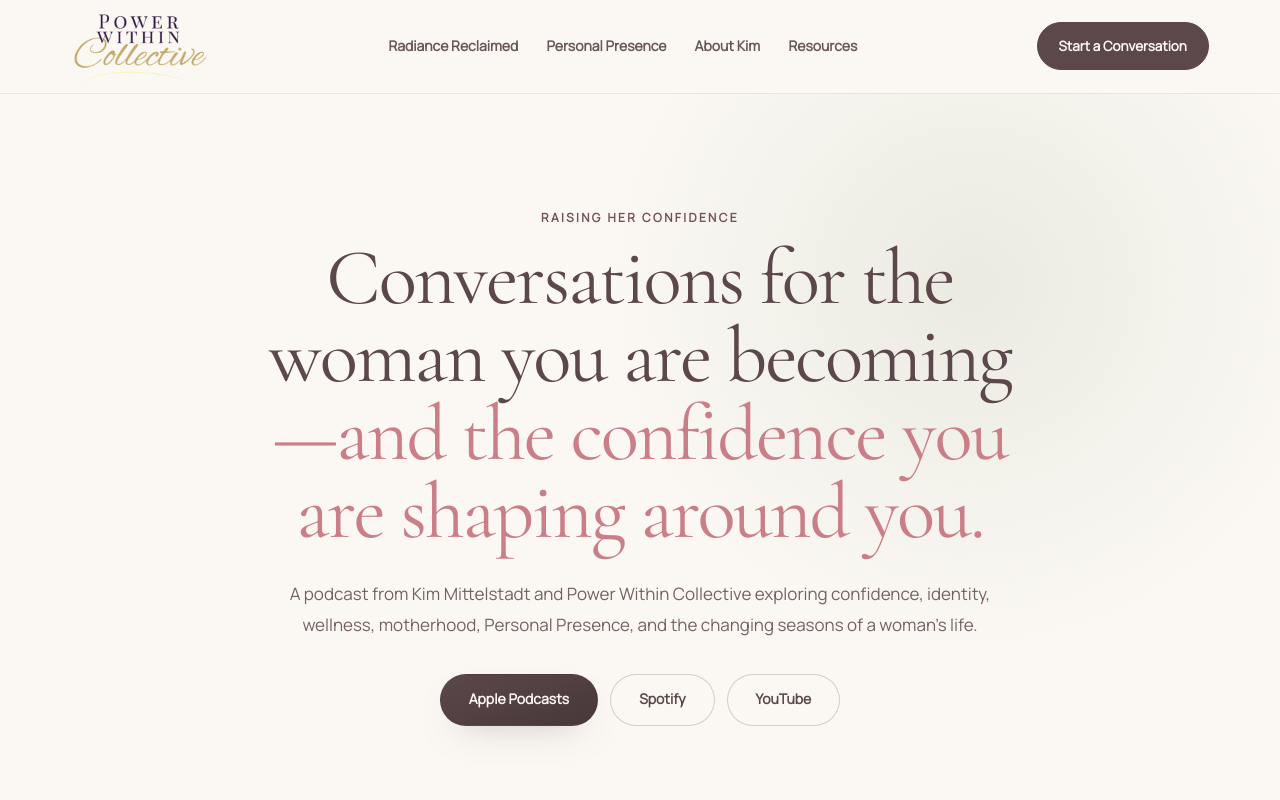
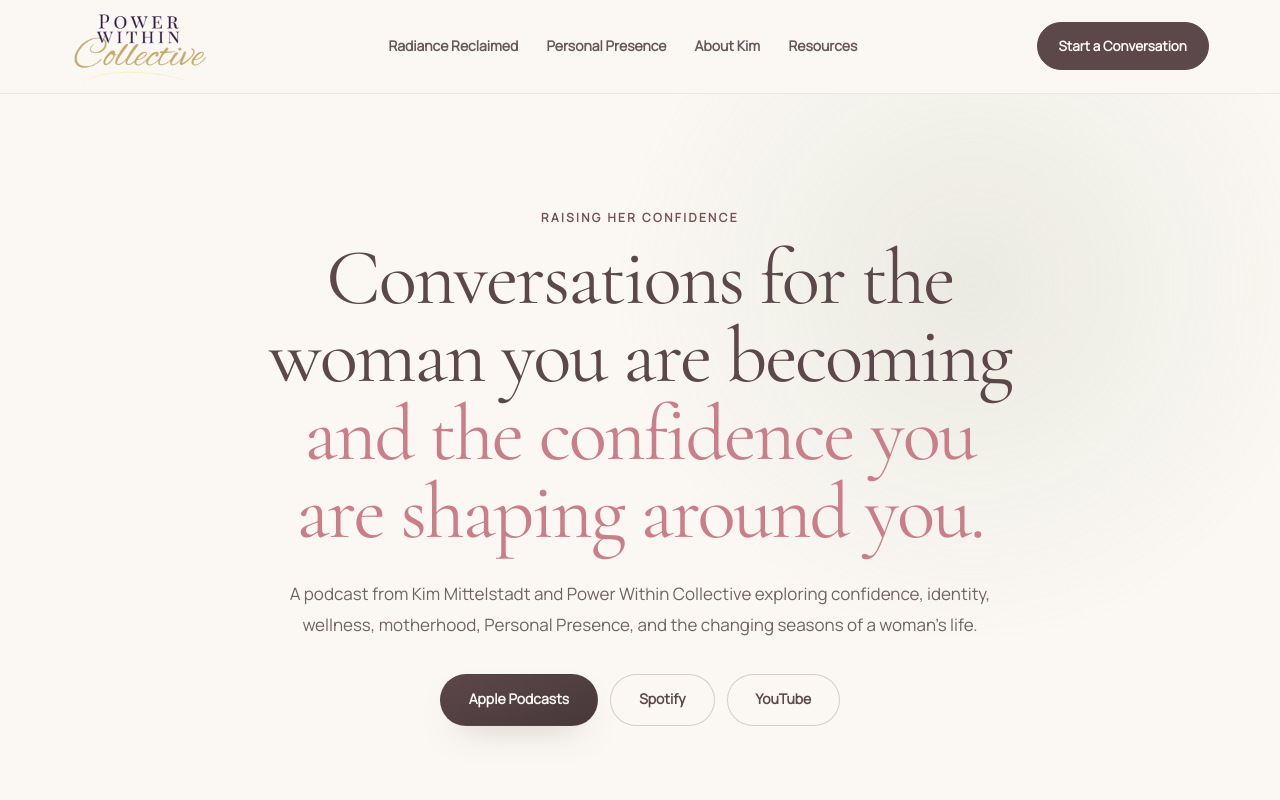
Before and after one commit to Sikatu/power-within-movement-react, a React (Vite) app: page /podcast in a window 1280 px wide. Shown: the top 800 px of the page. Built offline with nearby package versions, Linux system fonts and the light colour scheme.

Commit message:
Remove em dashes from public website copy

```diff
--- a/src/pages/Podcast.jsx
+++ b/src/pages/Podcast.jsx
@@ -92,7 +92,7 @@ function Podcast() {
 
           <h1>
             Conversations for the woman you are becoming
-            <span>&mdash;and the confidence you are shaping around you.</span>
+            <span>and the confidence you are shaping around you.</span>
           </h1>
 
           <p className="podcast-hero-lead">
@@ -260,7 +260,7 @@ function Podcast() {
           <p>
             Conversations around comparison, beauty pressure,
             communication, belonging, identity, and self-trust
-            remain an important part of the show&mdash;without asking
+            remain an important part of the show, without asking
             them to carry the entire definition of it.
           </p>
 
--- a/src/pages/Resources.jsx
+++ b/src/pages/Resources.jsx
@@ -34,7 +34,7 @@ function Resources() {
             <p className="resources-hero-lead">
               A public collection of thoughtful resources for
               confidence, color, style, reflection, and Personal
-              Presence&trade;&mdash;created to be useful in the chapter
+              Presence&trade;. Created to be useful in the chapter
               you are actually living.
             </p>
 
```
